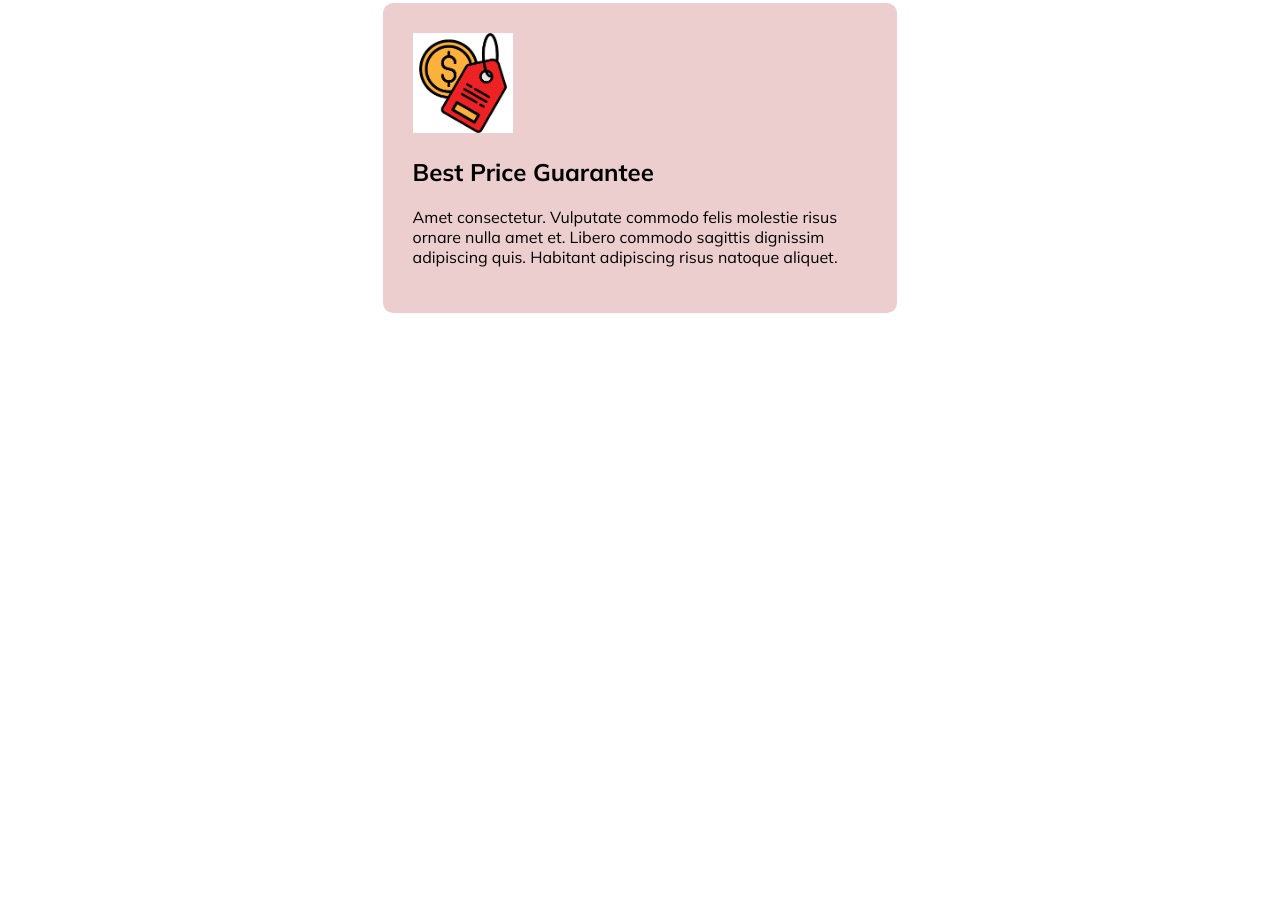
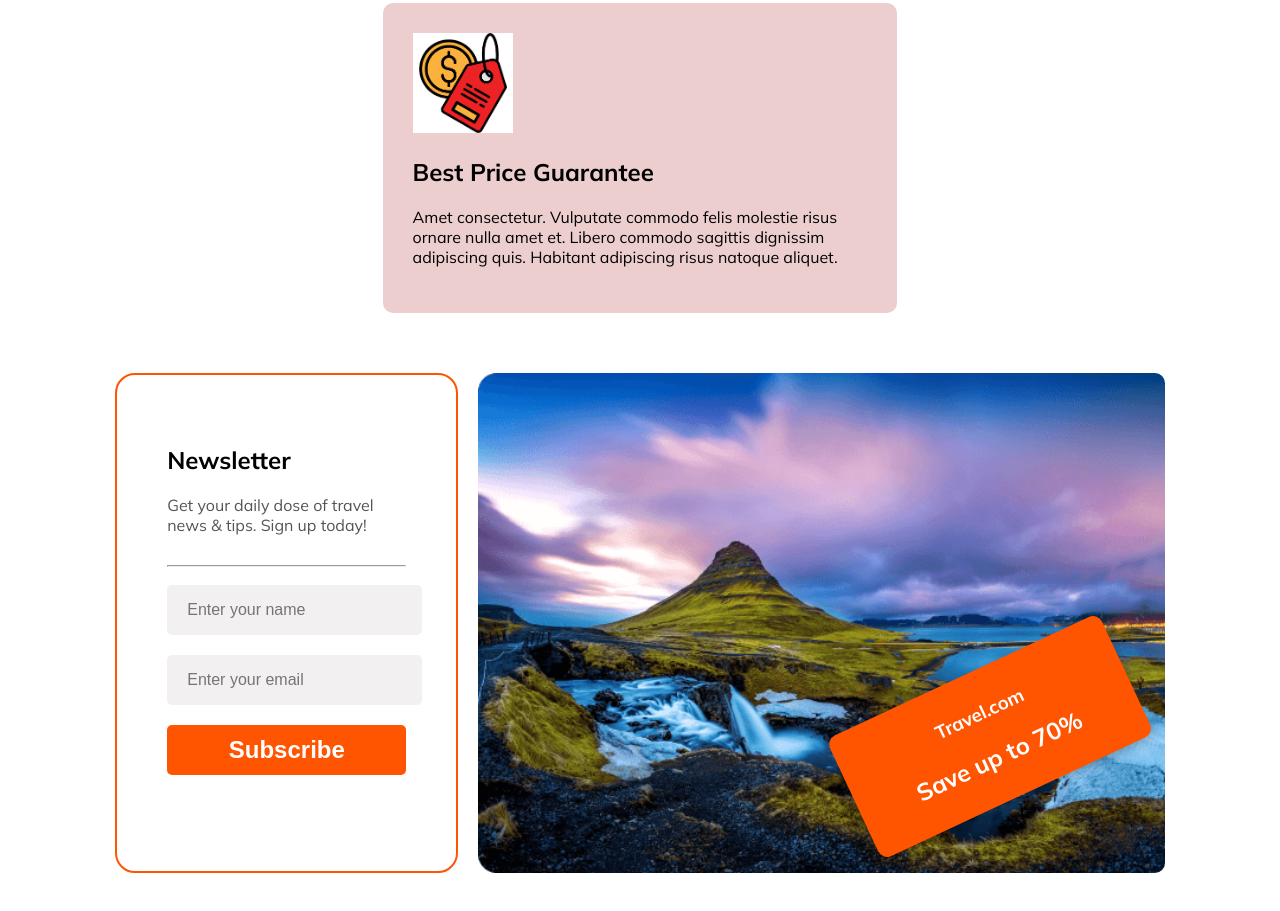
Before and after one commit to atiqurrahmancs/travel-site, a plain HTML site: page index.html in a window 1280 px wide. Shown: the part 4050-4961 px from the top of the page. Before the commit the page ends 4423 px from the top, so only its background shows below. Drawn offline with Linux system fonts and the light colour scheme.

Commit message:
Newsletter Added

```diff
--- a/index.html
+++ b/index.html
@@ -104,6 +104,26 @@
                </div>
             </div>
          </section>
+
+            <div class="news-grid">
+               <div class="newsletter">
+                  <h2>Newsletter</h2>
+                  <p>Get your daily dose of travel news & tips. Sign up today!</p>
+                  <hr>
+                  <input type="text" name="" value="" placeholder="Enter your name"><br>
+                  <input type="email" name="" id="" placeholder="Enter your email"><br>
+                  <button class=" btn-sec">Subscribe</button>
+               </div>
+
+               <div class="news-photo">
+                  <div class="news-photo-back">
+                     <h3>Travel.com</h3>
+                  <h2>Save up to 70%</h2>
+                  </div>
+               </div>
+            </div>
+
+
       </main>
 
    </body>
--- a/style.css
+++ b/style.css
@@ -262,6 +262,73 @@ background-size: cover;
   padding: 30px;
 }
 
+.news-grid{
+  display: grid;
+  grid-template-columns: 30% 60%;
+  justify-content: center;
+  gap: 20px;
+  margin: 60px;
+}
+
+.newsletter{
+  padding: 50px;
+  border: 2px solid #FF5400;
+  border-radius: 20px;
+  align-items: center;
+}
+
+.newsletter p{
+  margin-bottom: 30px;
+  color: rgb(84, 84, 84);
+}
+.newsletter input{
+  margin-top: 10px;
+  margin-bottom: 10px;
+  width: 90%;
+  height: 50px;
+  border-radius: 5px;
+  background-color: rgb(242, 240, 240);
+  border: none;
+  color: rgb(242, 240, 240);
+  font-weight: 400;
+  font-size: 1em;
+  padding: 0 20px 0 20px;
+}
+
+.newsletter button{
+  margin-top: 10px;
+  margin-bottom: 10px;
+  width: 100%;
+  height: 50px;
+  border-radius: 5px;
+  background-color: #FF5400;
+  border: none;
+  color: white;
+  font-weight: 600;
+  font-size: 1.5em;
+}
+
+.news-photo{
+  background-image: url(./Images/Rectangle\ 8\ \(1\).png);
+  background-repeat: no-repeat;
+  background-size: cover;
+  height: 500px;
+  border-radius: 10px;
+  position: relative;
+}
+.news-photo-back{
+   background-color: #FF5400;
+  border-radius: 10px;
+  padding: 10px 50px;
+  color: white;
+  width: 200px;
+  position: absolute;
+  bottom: 70px;
+  right: 25px;
+  transform: rotate(-25deg);
+  box-shadow: 0 4px 10px rgba(0,0,0,0.2);
+  text-align: center;
+}
 @media screen and (max-width: 768px) {
   .head-banner{
     margin: 20px;
@@ -371,5 +438,28 @@ background-size: cover;
   padding: 20px;
 }
 
+.news-grid{
+  display: grid;
+  grid-template-columns: none;
+  justify-content: center;
+  gap: 20px;
+  margin: 10px;
+}
+
+.newsletter{
+  padding: 20px;
+  border: 2px solid #FF5400;
+  margin-top: 20px;
+}
+
+.newsletter input{
+  width: 88%;
+}
+
+.news-photo-back{
+  padding: 10px 20px;
+  color: white;
+  margin-bottom: 30px;
+}
 
 }
```
